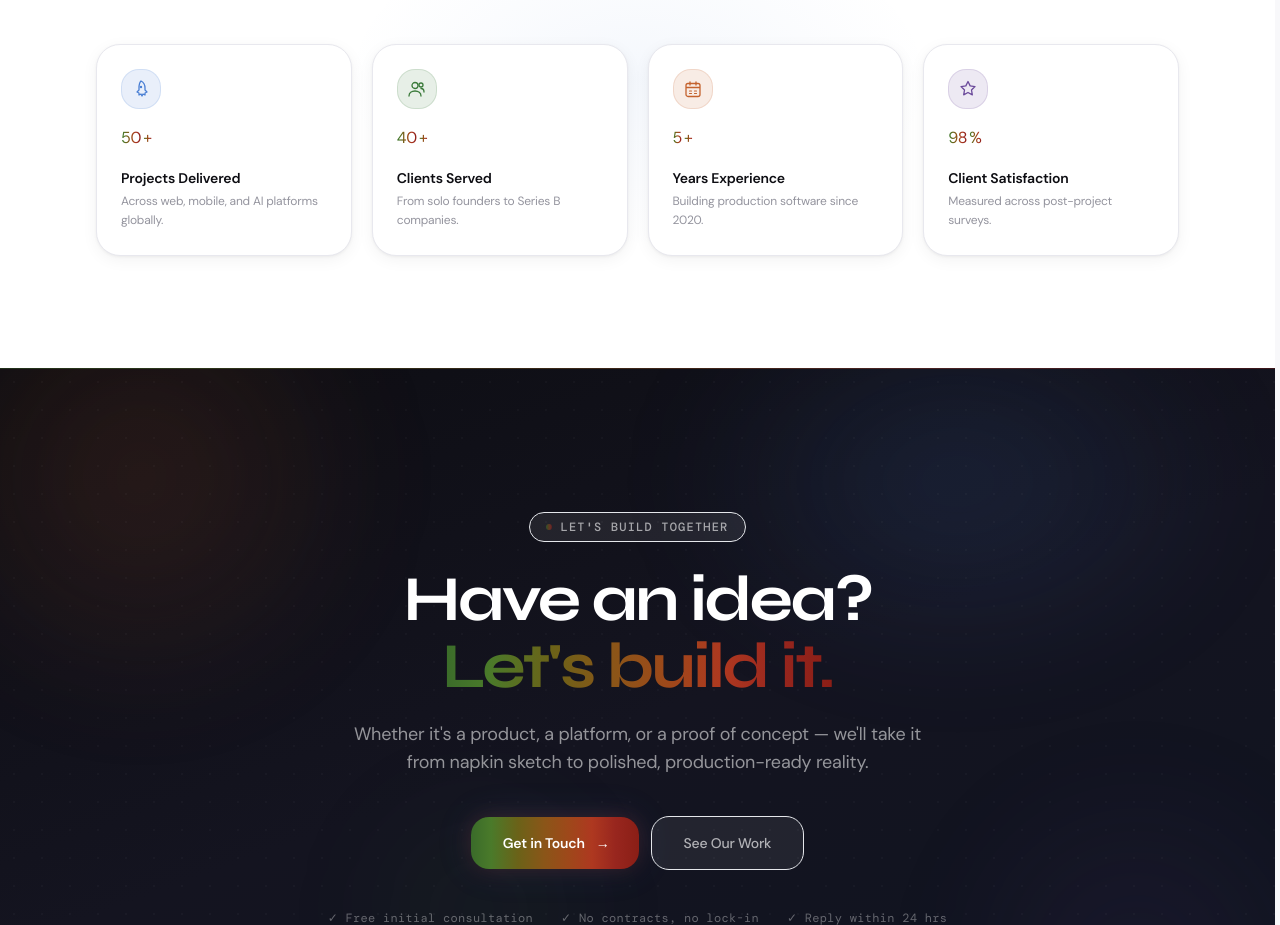
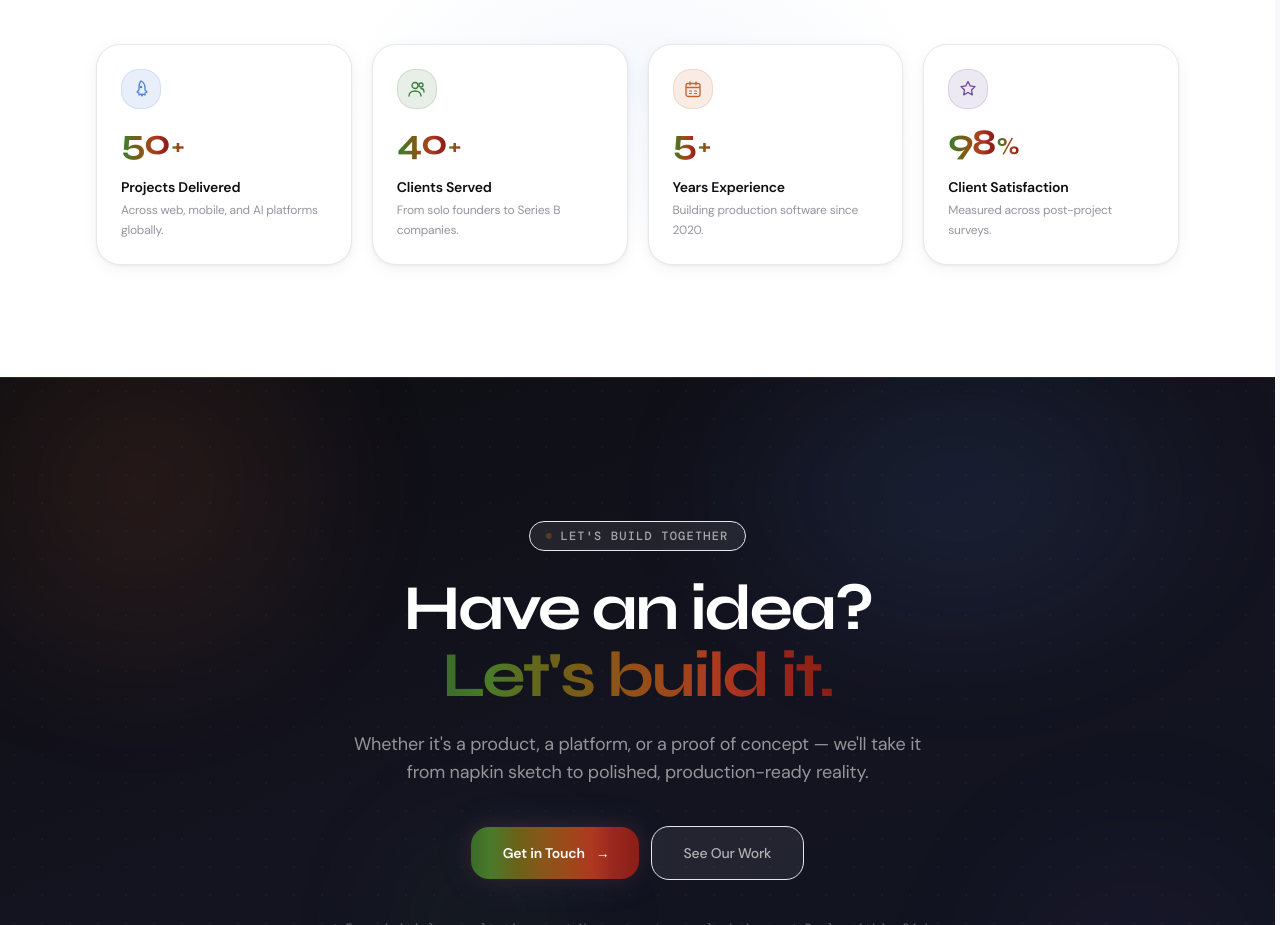
Before and after one commit to Maruf346/QoderLabs_portfolio, a React (Vite) app: page /about in a window 1280 px wide. Shown: the part 2280-3205 px from the top of the page. Built offline with nearby package versions, Linux system fonts and the light colour scheme; a web font is replaced by a local one.

Commit message:
min. Fix 6

```diff
--- a/src/components/about/Stats.jsx
+++ b/src/components/about/Stats.jsx
@@ -182,14 +182,12 @@ function StatCard({ stat, index }) {
       {/* Animated number */}
       <div className="flex items-baseline gap-0.5">
         <motion.span
-          className="font-display font-bold text-4xl leading-none tracking-[-0.04em]"
-          className="text-gradient-logo"
+          className="font-display font-bold text-4xl leading-none tracking-[-0.04em] text-gradient-logo"
         >
           {rounded}
         </motion.span>
         <span
-          className="font-display font-bold text-2xl leading-none"
-          className="text-gradient-logo"
+          className="font-display font-bold text-2xl leading-none text-gradient-logo"
         >
           {suffix}
         </span>
--- a/src/components/careers/JobCard.jsx
+++ b/src/components/careers/JobCard.jsx
@@ -28,9 +28,6 @@ export default function JobCard({ job, index = 0, onApply }) {
       whileInView={{ opacity: 1, y: 0 }}
       viewport={{ once: true, margin: '-40px' }}
       transition={{ duration: 0.50, delay: index * 0.07, ease: [0.16, 1, 0.3, 1] }}
-      initial="rest"
-      whileHover="hover"
-      animate="rest"
       className="group relative"
     >
       {/* Solid left accent — spring scale */}
--- a/src/components/home/Testimonials.jsx
+++ b/src/components/home/Testimonials.jsx
@@ -152,8 +152,7 @@ export default function Testimonials() {
           ].map(({ value, label }) => (
             <div key={label} className="flex items-center gap-2">
               <span
-                className="font-display font-bold text-xl"
-                className="text-gradient-logo"
+                className="font-display font-bold text-xl text-gradient-logo"
               >
                 {value}
               </span>
--- a/src/components/home/WhyChooseUs.jsx
+++ b/src/components/home/WhyChooseUs.jsx
@@ -147,8 +147,7 @@ export default function WhyChooseUs() {
                 >
                   {/* Stat value */}
                   <span
-                    className="font-display font-bold text-3xl sm:text-4xl leading-none tracking-[-0.04em]"
-                    className="text-gradient-logo"
+                    className="font-display font-bold text-3xl sm:text-4xl leading-none tracking-[-0.04em] text-gradient-logo"
                   >
                     {stat.value}
                   </span>
```
